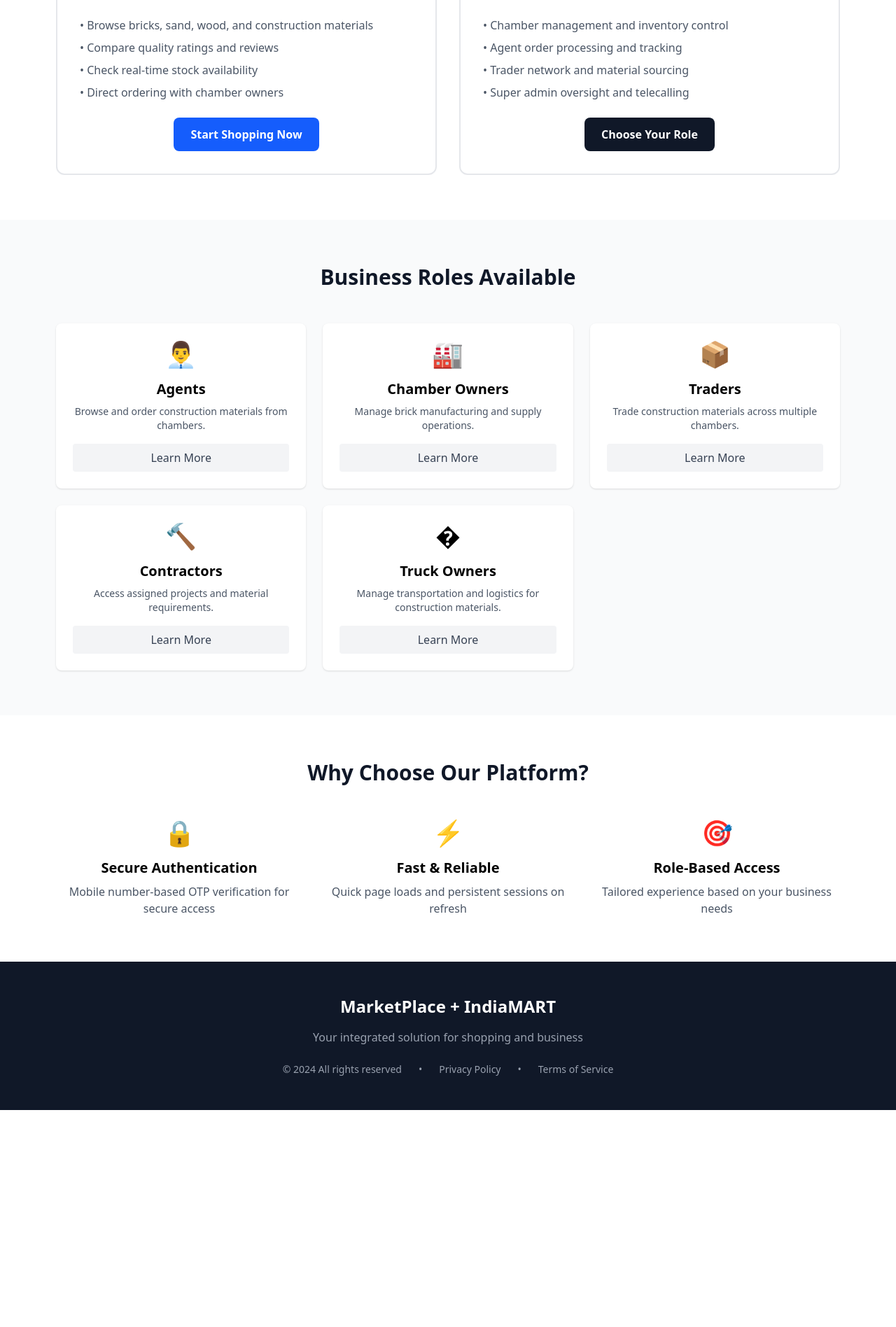
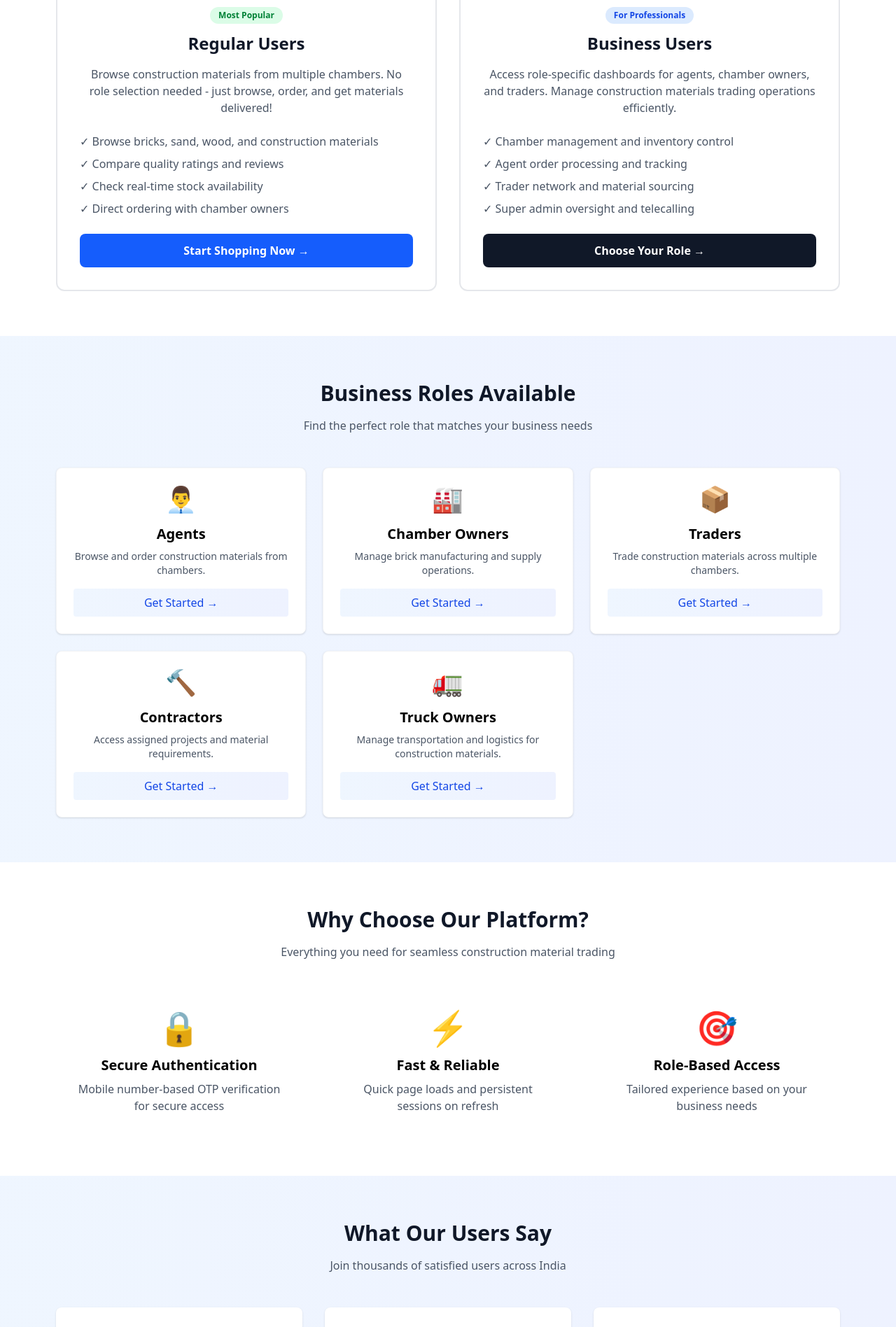
Before and after one commit to KPRAHUL1/Traders-Client, a React (Vite) app: page / in a window 1280 px wide. Shown: the part 887-2783 px from the top of the page at 70% size. Before the commit the page ends 2473 px from the top, so only its background shows below. Built offline with nearby package versions, Linux system fonts and the light colour scheme.

Commit message:
update door functionality

```diff
--- a/src/modules/public/Landing.jsx
+++ b/src/modules/public/Landing.jsx
@@ -29,14 +29,35 @@ const roles = [
     key: 'truck-owner',
     title: 'Truck Owners',
     description: 'Manage transportation and logistics for construction materials.',
-    icon: '�',
+    icon: '🚛',
   },
+]
+
+const testimonials = [
+  {
+    name: 'Rajesh Kumar',
+    role: 'Contractor',
+    text: 'This platform simplified our material sourcing. We save 2-3 hours daily!',
+    rating: 5
+  },
+  {
+    name: 'Priya Sharma',
+    role: 'Chamber Owner',
+    text: 'Managing inventory and orders has never been easier. Highly recommend!',
+    rating: 5
+  },
+  {
+    name: 'Amit Patel',
+    role: 'Regular User',
+    text: 'Quick delivery and transparent pricing. My go-to for construction materials.',
+    rating: 5
+  }
 ]
 
 export default function Landing() {
   return (
     <div className="min-h-screen bg-white">
-      <header className="border-b">
+      <header className="border-b sticky top-0 bg-white z-50 shadow-sm">
         <div className="max-w-6xl mx-auto px-4 h-16 flex items-center justify-between">
           <div className="flex items-center gap-2">
             <div className="bg-gradient-to-r from-blue-600 to-indigo-600 text-white font-extrabold text-3xl px-4 py-1 rounded-lg tracking-widest shadow-md">
@@ -47,9 +68,9 @@ export default function Landing() {
             </span>
           </div>
           <nav className="text-sm text-gray-600 flex items-center gap-4">
-            <Link to="/login/regular" className="hover:underline bg-blue-50 px-3 py-1 rounded">Regular User</Link>
-            <Link to="/role-selection" className="hover:underline bg-gray-50 px-3 py-1 rounded">Business User</Link>
-            <Link to="/admin/login" className="hover:underline">Admin Login</Link>
+            <Link to="/login/regular" className="hover:underline bg-blue-50 px-3 py-1 rounded hover:bg-blue-100 transition-colors">Regular User</Link>
+            <Link to="/role-selection" className="hover:underline bg-gray-50 px-3 py-1 rounded hover:bg-gray-100 transition-colors">Business User</Link>
+            <Link to="/admin/login" className="hover:underline hover:text-blue-600 transition-colors">Admin Login</Link>
           </nav>
         </div>
       </header>
@@ -58,6 +79,9 @@ export default function Landing() {
         <section className="bg-gradient-to-r from-blue-50 to-indigo-50">
           <div className="max-w-6xl mx-auto px-4 py-20">
             <div className="text-center">
+              <div className="inline-block bg-blue-100 text-blue-700 px-4 py-1 rounded-full text-sm font-semibold mb-4 animate-pulse">
+                🚀 Trusted by 1000+ Businesses
+              </div>
               <h1 className="text-4xl md:text-6xl font-bold tracking-tight text-gray-900 mb-6">
                 Centralized Construction Materials Trading
               </h1>
@@ -67,67 +91,81 @@ export default function Landing() {
               <div className="flex flex-col sm:flex-row gap-4 justify-center">
                 <Link
                   to="/login/regular"
-                  className="bg-blue-600 text-white px-8 py-3 rounded-lg font-semibold hover:bg-blue-700 transition-colors"
+                  className="bg-blue-600 text-white px-8 py-3 rounded-lg font-semibold hover:bg-blue-700 transition-all hover:shadow-lg hover:scale-105"
                 >
-                  Start Shopping
+                  Start Shopping →
                 </Link>
                 <Link
                   to="/role-selection"
-                  className="bg-white text-blue-600 px-8 py-3 rounded-lg font-semibold border-2 border-blue-600 hover:bg-blue-50 transition-colors"
+                  className="bg-white text-blue-600 px-8 py-3 rounded-lg font-semibold border-2 border-blue-600 hover:bg-blue-50 transition-all hover:shadow-lg"
                 >
                   Business Portal
                 </Link>
               </div>
+              <p className="text-sm text-gray-500 mt-6">
+                ✓ No credit card required  ✓ Free to browse  ✓ Instant access
+              </p>
             </div>
           </div>
         </section>
 
         <section className="py-16">
           <div className="max-w-6xl mx-auto px-4">
-            <h2 className="text-3xl font-bold text-center text-gray-900 mb-12">Choose Your Experience</h2>
+            <div className="text-center mb-12">
+              <h2 className="text-3xl font-bold text-gray-900 mb-4">Choose Your Experience</h2>
+              <p className="text-gray-600 max-w-2xl mx-auto">
+                Whether you're a buyer or a business, we've got the perfect solution for you
+              </p>
+            </div>
             <div className="grid md:grid-cols-2 gap-8">
-              <div className="bg-white border-2 border-gray-200 rounded-xl p-8 hover:border-blue-300 transition-colors">
+              <div className="bg-white border-2 border-gray-200 rounded-xl p-8 hover:border-blue-300 transition-all hover:shadow-lg">
                 <div className="text-center">
                   <div className="text-6xl mb-4">🛒</div>
+                  <div className="inline-block bg-green-100 text-green-700 px-3 py-1 rounded-full text-xs font-semibold mb-3">
+                    Most Popular
+                  </div>
                   <h3 className="text-2xl font-bold text-gray-900 mb-4">Regular Users</h3>
                   <p className="text-gray-600 mb-6">
                     Browse construction materials from multiple chambers.
                     No role selection needed - just browse, order, and get materials delivered!
                   </p>
                   <ul className="text-left text-gray-600 space-y-2 mb-6">
-                    <li>• Browse bricks, sand, wood, and construction materials</li>
-                    <li>• Compare quality ratings and reviews</li>
-                    <li>• Check real-time stock availability</li>
-                    <li>• Direct ordering with chamber owners</li>
+                    <li>✓ Browse bricks, sand, wood, and construction materials</li>
+                    <li>✓ Compare quality ratings and reviews</li>
+                    <li>✓ Check real-time stock availability</li>
+                    <li>✓ Direct ordering with chamber owners</li>
                   </ul>
                   <Link
                     to="/login/regular"
-                    className="inline-block bg-blue-600 text-white px-6 py-3 rounded-lg font-semibold hover:bg-blue-700 transition-colors"
+                    className="inline-block bg-blue-600 text-white px-6 py-3 rounded-lg font-semibold hover:bg-blue-700 transition-all hover:shadow-md w-full"
                   >
-                    Start Shopping Now
+                    Start Shopping Now →
                   </Link>
                 </div>
               </div>
 
-              <div className="bg-white border-2 border-gray-200 rounded-xl p-8 hover:border-blue-300 transition-colors">
+              <div className="bg-white border-2 border-gray-200 rounded-xl p-8 hover:border-blue-300 transition-all hover:shadow-lg">
                 <div className="text-center">
                   <div className="text-6xl mb-4">🏢</div>
+                  <div className="inline-block bg-blue-100 text-blue-700 px-3 py-1 rounded-full text-xs font-semibold mb-3">
+                    For Professionals
+                  </div>
                   <h3 className="text-2xl font-bold text-gray-900 mb-4">Business Users</h3>
                   <p className="text-gray-600 mb-6">
                     Access role-specific dashboards for agents, chamber owners, and traders.
                     Manage construction materials trading operations efficiently.
                   </p>
                   <ul className="text-left text-gray-600 space-y-2 mb-6">
-                    <li>• Chamber management and inventory control</li>
-                    <li>• Agent order processing and tracking</li>
-                    <li>• Trader network and material sourcing</li>
-                    <li>• Super admin oversight and telecalling</li>
+                    <li>✓ Chamber management and inventory control</li>
+                    <li>✓ Agent order processing and tracking</li>
+                    <li>✓ Trader network and material sourcing</li>
+                    <li>✓ Super admin oversight and telecalling</li>
                   </ul>
                   <Link
                     to="/role-selection"
-                    className="inline-block bg-gray-900 text-white px-6 py-3 rounded-lg font-semibold hover:bg-gray-800 transition-colors"
+                    className="inline-block bg-gray-900 text-white px-6 py-3 rounded-lg font-semibold hover:bg-gray-800 transition-all hover:shadow-md w-full"
                   >
-                    Choose Your Role
+                    Choose Your Role →
                   </Link>
                 </div>
               </div>
@@ -135,20 +173,23 @@ export default function Landing() {
           </div>
         </section>
 
-        <section className="bg-gray-50 py-16">
+        <section className="bg-gradient-to-r from-blue-50 to-indigo-50 py-16">
           <div className="max-w-6xl mx-auto px-4">
-            <h2 className="text-3xl font-bold text-center text-gray-900 mb-12">Business Roles Available</h2>
+            <div className="text-center mb-12">
+              <h2 className="text-3xl font-bold text-gray-900 mb-4">Business Roles Available</h2>
+              <p className="text-gray-600">Find the perfect role that matches your business needs</p>
+            </div>
             <div className="grid md:grid-cols-3 gap-6">
               {roles.map((role) => (
-                <div key={role.key} className="bg-white rounded-lg p-6 shadow-sm hover:shadow-md transition-shadow">
+                <div key={role.key} className="bg-white rounded-lg p-6 shadow-sm hover:shadow-xl transition-all hover:-translate-y-1 border border-gray-100">
                   <div className="text-4xl mb-4 text-center">{role.icon}</div>
                   <h3 className="text-xl font-semibold text-center mb-2">{role.title}</h3>
                   <p className="text-gray-600 text-center text-sm mb-4">{role.description}</p>
                   <Link
                     to="/role-selection"
-                    className="block w-full text-center bg-gray-100 text-gray-700 py-2 rounded hover:bg-gray-200 transition-colors"
+                    className="block w-full text-center bg-gradient-to-r from-blue-50 to-indigo-50 text-blue-700 py-2 rounded hover:from-blue-100 hover:to-indigo-100 transition-all font-medium"
                   >
-                    Learn More
+                    Get Started →
                   </Link>
                 </div>
               ))}
@@ -158,22 +199,75 @@ export default function Landing() {
 
         <section className="py-16">
           <div className="max-w-6xl mx-auto px-4">
-            <h2 className="text-3xl font-bold text-center text-gray-900 mb-12">Why Choose Our Platform?</h2>
+            <div className="text-center mb-12">
+              <h2 className="text-3xl font-bold text-gray-900 mb-4">Why Choose Our Platform?</h2>
+              <p className="text-gray-600">Everything you need for seamless construction material trading</p>
+            </div>
             <div className="grid md:grid-cols-3 gap-8">
-              <div className="text-center">
-                <div className="text-4xl mb-4">🔒</div>
+              <div className="text-center p-6 rounded-lg hover:bg-blue-50 transition-colors">
+                <div className="text-5xl mb-4">🔒</div>
                 <h3 className="text-xl font-semibold mb-2">Secure Authentication</h3>
                 <p className="text-gray-600">Mobile number-based OTP verification for secure access</p>
               </div>
-              <div className="text-center">
-                <div className="text-4xl mb-4">⚡</div>
+              <div className="text-center p-6 rounded-lg hover:bg-blue-50 transition-colors">
+                <div className="text-5xl mb-4">⚡</div>
                 <h3 className="text-xl font-semibold mb-2">Fast & Reliable</h3>
                 <p className="text-gray-600">Quick page loads and persistent sessions on refresh</p>
               </div>
-              <div className="text-center">
-                <div className="text-4xl mb-4">🎯</div>
+              <div className="text-center p-6 rounded-lg hover:bg-blue-50 transition-colors">
+                <div className="text-5xl mb-4">🎯</div>
                 <h3 className="text-xl font-semibold mb-2">Role-Based Access</h3>
                 <p className="text-gray-600">Tailored experience based on your business needs</p>
+              </div>
+            </div>
+          </div>
+        </section>
+
+        <section className="bg-gradient-to-r from-blue-50 to-indigo-50 py-16">
+          <div className="max-w-6xl mx-auto px-4">
+            <div className="text-center mb-12">
+              <h2 className="text-3xl font-bold text-gray-900 mb-4">What Our Users Say</h2>
+              <p className="text-gray-600">Join thousands of satisfied users across India</p>
+            </div>
+            <div className="grid md:grid-cols-3 gap-8">
+              {testimonials.map((testimonial, index) => (
+                <div key={index} className="bg-white rounded-lg p-6 shadow-sm hover:shadow-md transition-shadow">
+                  <div className="flex mb-3">
+                    {[...Array(testimonial.rating)].map((_, i) => (
+                      <span key={i} className="text-yellow-400 text-xl">★</span>
+                    ))}
+                  </div>
+                  <p className="text-gray-700 mb-4 italic">"{testimonial.text}"</p>
+                  <div className="border-t pt-4">
+                    <p className="font-semibold text-gray-900">{testimonial.name}</p>
+                    <p className="text-sm text-gray-600">{testimonial.role}</p>
+                  </div>
+                </div>
+              ))}
+            </div>
+          </div>
+        </section>
+
+        <section className="py-16 bg-white">
+          <div className="max-w-4xl mx-auto px-4 text-center">
+            <div className="bg-gradient-to-r from-blue-50 to-indigo-50 rounded-2xl p-12 shadow-lg">
+              <h2 className="text-3xl font-bold text-gray-900 mb-4">Ready to Get Started?</h2>
+              <p className="text-xl text-gray-600 mb-8">
+                Join our platform today and experience seamless construction material trading
+              </p>
+              <div className="flex flex-col sm:flex-row gap-4 justify-center">
+                <Link
+                  to="/login/regular"
+                  className="bg-blue-600 text-white px-8 py-4 rounded-lg font-semibold hover:bg-blue-700 transition-all hover:shadow-lg text-lg"
+                >
+                  Start Shopping Now
+                </Link>
+                <Link
+                  to="/role-selection"
+                  className="bg-white text-blue-600 px-8 py-4 rounded-lg font-semibold border-2 border-blue-600 hover:bg-blue-50 transition-all hover:shadow-lg text-lg"
+                >
+                  Explore Business Options
+                </Link>
               </div>
             </div>
           </div>
@@ -182,15 +276,55 @@ export default function Landing() {
 
       <footer className="bg-gray-900 text-white">
         <div className="max-w-6xl mx-auto px-4 py-12">
-          <div className="text-center">
-            <h3 className="text-2xl font-bold mb-4">MarketPlace + IndiaMART</h3>
-            <p className="text-gray-400 mb-6">Your integrated solution for shopping and business</p>
-            <div className="flex justify-center space-x-6 text-sm text-gray-400">
+          <div className="grid md:grid-cols-4 gap-8 mb-8">
+            <div>
+              <h4 className="font-bold text-lg mb-4">Quick Links</h4>
+              <ul className="space-y-2 text-gray-400">
+                <li><Link to="/login/regular" className="hover:text-white transition-colors">Regular Login</Link></li>
+                <li><Link to="/role-selection" className="hover:text-white transition-colors">Business Login</Link></li>
+                <li><Link to="/admin/login" className="hover:text-white transition-colors">Admin Login</Link></li>
+              </ul>
+            </div>
+            <div>
+              <h4 className="font-bold text-lg mb-4">For Business</h4>
+              <ul className="space-y-2 text-gray-400">
+                <li><a href="#" className="hover:text-white transition-colors">Become an Agent</a></li>
+                <li><a href="#" className="hover:text-white transition-colors">Chamber Owners</a></li>
+                <li><a href="#" className="hover:text-white transition-colors">Traders</a></li>
+              </ul>
+            </div>
+            <div>
+              <h4 className="font-bold text-lg mb-4">Support</h4>
+              <ul className="space-y-2 text-gray-400">
+                <li><a href="#" className="hover:text-white transition-colors">Help Center</a></li>
+                <li><a href="#" className="hover:text-white transition-colors">Contact Us</a></li>
+                <li><a href="#" className="hover:text-white transition-colors">FAQs</a></li>
+              </ul>
+            </div>
+            <div>
+              <h4 className="font-bold text-lg mb-4">Connect</h4>
+              <ul className="space-y-2 text-gray-400">
+                <li><a href="#" className="hover:text-white transition-colors">📞 +91 1234567890</a></li>
+                <li><a href="#" className="hover:text-white transition-colors">✉️ info@roshantraders.com</a></li>
+                <li className="flex gap-3 mt-4">
+                  <a href="#" className="hover:text-blue-400 transition-colors">Facebook</a>
+                  <a href="#" className="hover:text-blue-400 transition-colors">Twitter</a>
+                  <a href="#" className="hover:text-blue-400 transition-colors">LinkedIn</a>
+                </li>
+              </ul>
+            </div>
+          </div>
+          <div className="border-t border-gray-800 pt-8 text-center">
+            <h3 className="text-2xl font-bold mb-2">ROSHAN TRADERS</h3>
+            <p className="text-gray-400 mb-4">Your integrated solution for construction material trading</p>
+            <div className="flex flex-wrap justify-center gap-4 text-sm text-gray-400">
               <span>© 2024 All rights reserved</span>
               <span>•</span>
-              <span>Privacy Policy</span>
+              <a href="#" className="hover:text-white transition-colors">Privacy Policy</a>
               <span>•</span>
-              <span>Terms of Service</span>
+              <a href="#" className="hover:text-white transition-colors">Terms of Service</a>
+              <span>•</span>
+              <a href="#" className="hover:text-white transition-colors">Refund Policy</a>
             </div>
           </div>
         </div>
```
Lines whose indentation alone changed are shown as unchanged.
